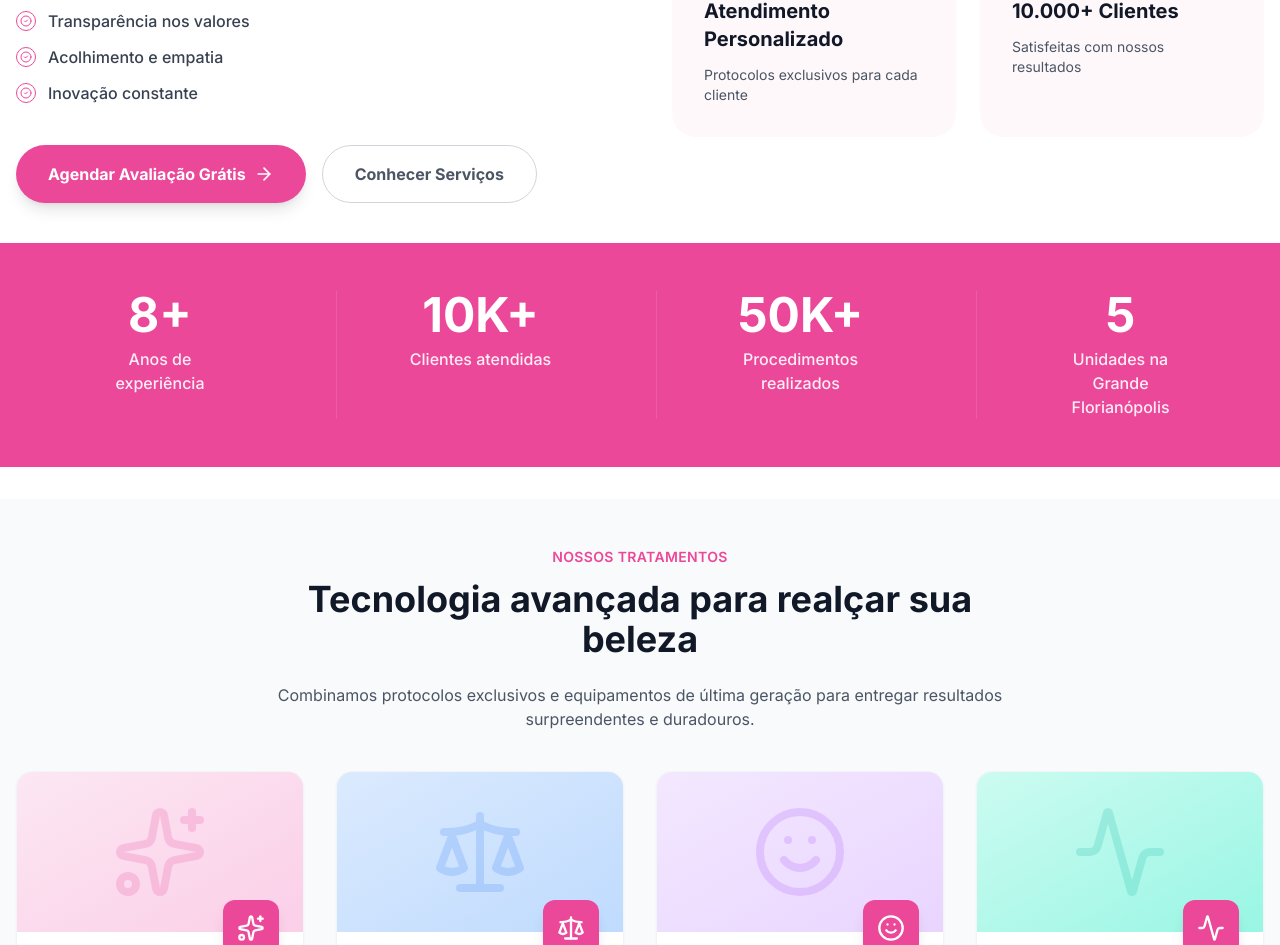
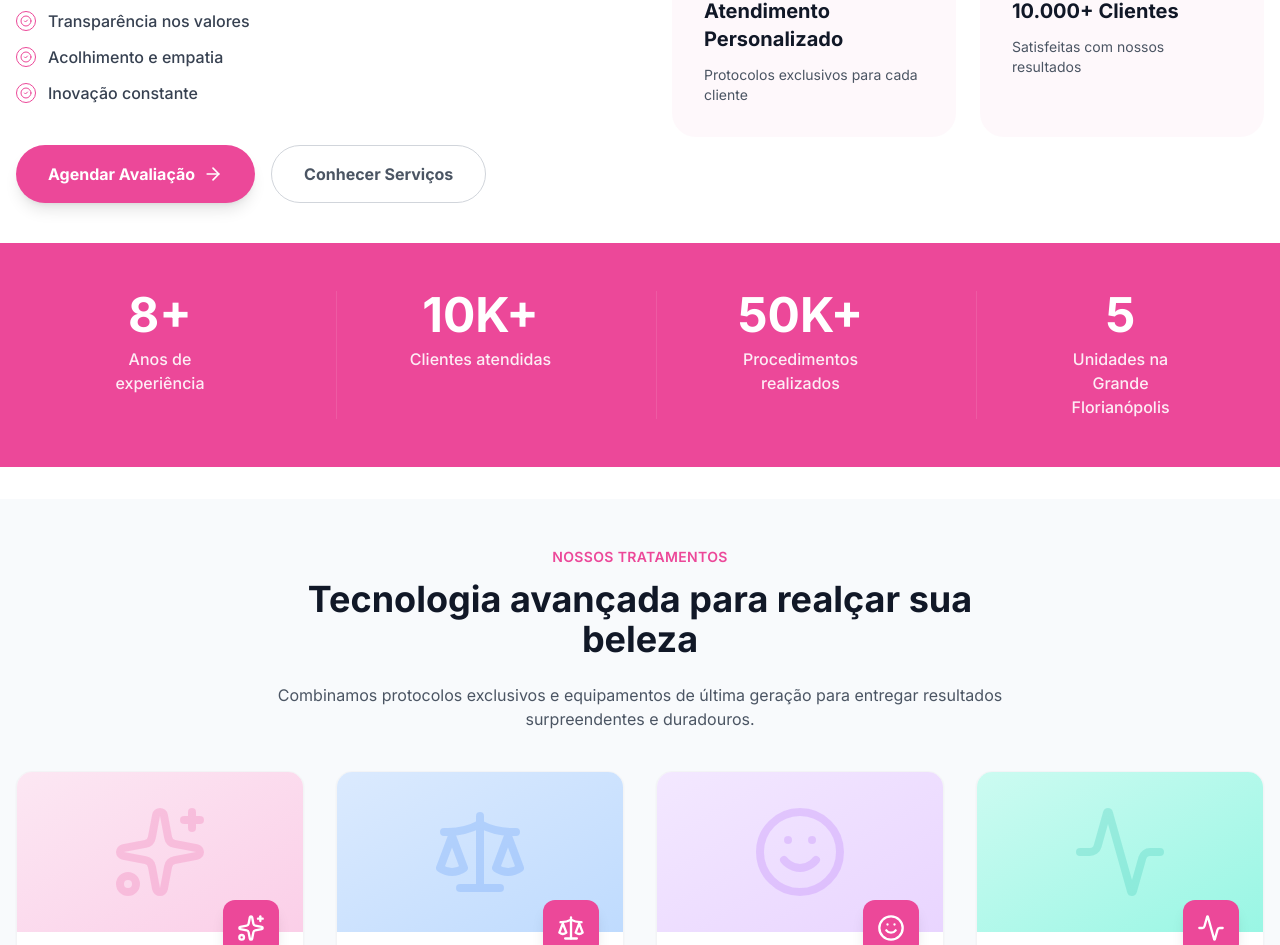
Before and after one commit to HenriqueHintz/clinica-virtuosa, a React (Vite) app: page / in a window 1280 px wide. Shown: the part 1323-2268 px from the top of the page. Built offline with nearby package versions, Linux system fonts and the light colour scheme.

Commit message:
style: standardize button text as Agendar Avaliação

```diff
--- a/components/About.tsx
+++ b/components/About.tsx
@@ -81,7 +81,7 @@ export const About: React.FC = () => {
                 rel="noreferrer"
                 className="bg-brand-500 hover:bg-brand-600 text-white px-6 md:px-8 py-3.5 md:py-4 rounded-full font-bold text-center transition-all shadow-lg hover:shadow-brand-500/30 flex items-center justify-center gap-2 text-sm md:text-base active:scale-95"
               >
-                Agendar Avaliação Grátis
+                Agendar Avaliação
                 <Icons.ArrowRight className="w-5 h-5" />
               </a>
               <a
```
